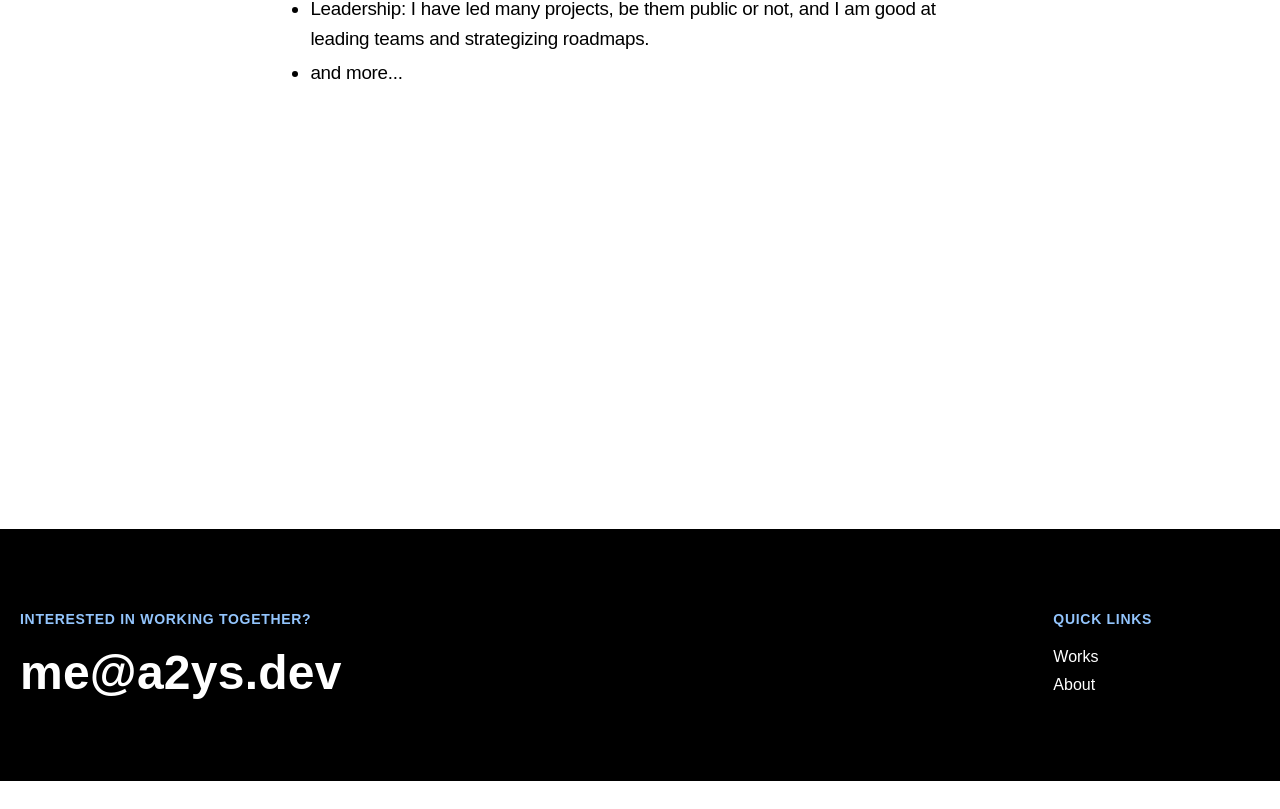
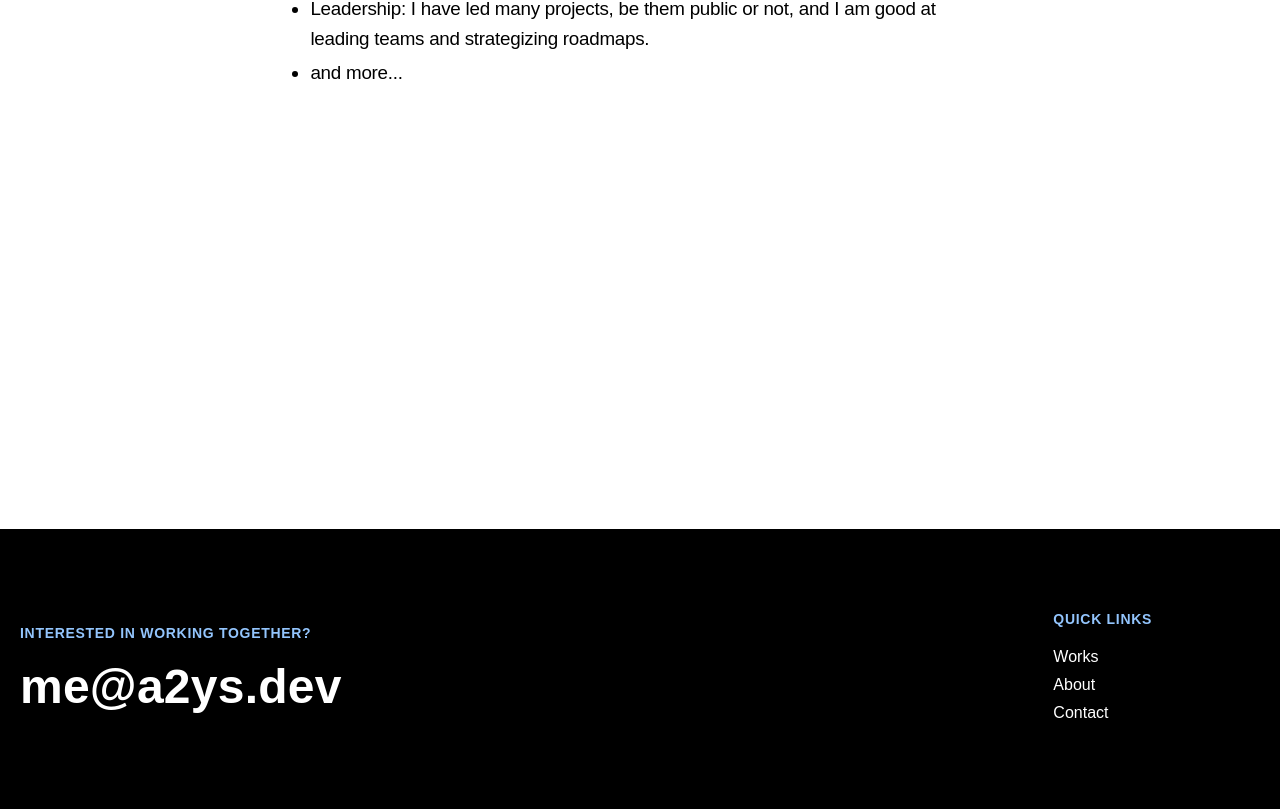
Before and after one commit to a2ys/new-website, a React (Vite) app: page / in a window 1280 px wide. Shown: the part 628-1437 px from the top of the page. Before the commit the page ends 1409 px from the top, so only its background shows below. Built offline with nearby package versions, Linux system fonts and the light colour scheme; a web font is replaced by a local one.

Commit message:
Updated the footer links

```diff
--- a/src/components/Footer.tsx
+++ b/src/components/Footer.tsx
@@ -22,18 +22,25 @@ const Footer = () => {
             </h4>{" "}
             <nav>
               <a
-                href="/services/"
-                title="Link to Services page"
+                href="/Works/"
+                title="Link to Works page"
                 className="block mb-1 text-white"
               >
                 <span className="anchor-link">Works</span>
               </a>
               <a
-                href="/works/"
-                title="Link to Works page"
+                href="/about/"
+                title="Link to About page"
                 className="block mb-1 text-white"
               >
                 <span className="anchor-link">About</span>
+              </a>
+              <a
+                href="/contact/"
+                title="Link to Contact page"
+                className="block mb-1 text-white"
+              >
+                <span className="anchor-link">Contact</span>
               </a>
             </nav>
           </div>
```
